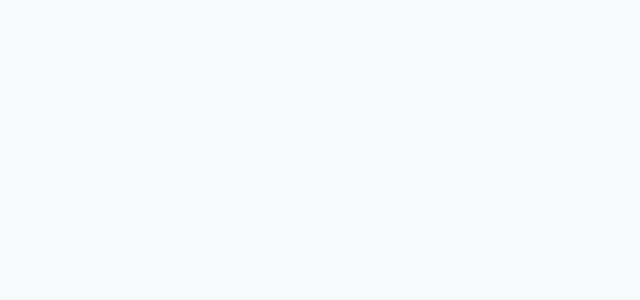
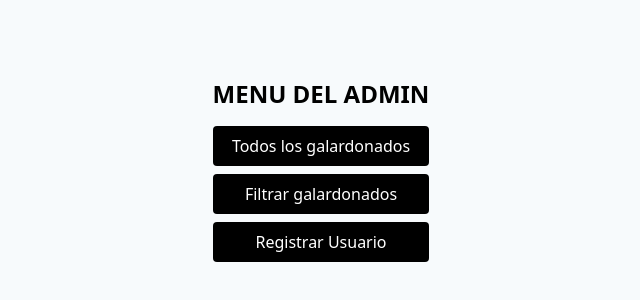
Before and after one commit to AddAcTech/proyectoWebFront, a React (Vite) app: page /adminMenu in a window 1280 px wide. Before the commit this address had no page. Shown: the part 230-530 px from the top of the page, without its empty margins (319-959 px from the left). Built offline with nearby package versions, Linux system fonts and the light colour scheme.

Commit message:
rutas admin, todo:checar register

```diff
--- a/src/App.jsx
+++ b/src/App.jsx
@@ -7,6 +7,7 @@ import User from "./components/User";
 import UserForm from "./components/UserForm";
 import AdminViewAsistiran from "./components/AdminViewAsistiran";
 import Register from "./components/Register";
+import AdminMenu from "./components/AdminMenu";
 
 function App() {
   return (
@@ -17,6 +18,7 @@ function App() {
             <Route path="/" element={<Login />} />
             <Route path="/register" element={<Register />} />
             <Route path="/admin" element={<AdminView />} />
+            <Route path="/adminMenu" element={<AdminMenu />} />
             <Route path="/asist" element={<AdminViewAsistiran />} />
             <Route path="/user" element={<User />} />
             <Route path="/userForm" element={<UserForm />} />
--- /dev/null
+++ b/src/components/AdminMenu.jsx
@@ -0,0 +1,31 @@
+import React from "react";
+import { useNavigate } from "react-router-dom";
+function AdminMenu() {
+  const navigate = useNavigate();
+
+  return (
+    <div className="h-screen flex flex-col gap-2 justify-center">
+      <h1 className="font-bold text-2xl text-center mb-2">MENU DEL ADMIN</h1>
+      <button
+        className="bg-black p-2 text-white font-medium rounded"
+        onClick={() => navigate("/admin")}
+      >
+        Todos los galardonados
+      </button>
+      <button
+        className="bg-black p-2 text-white font-medium rounded"
+        onClick={() => navigate("/asist")}
+      >
+        Filtrar galardonados
+      </button>
+      <button
+        className="bg-black p-2 text-white font-medium rounded"
+        onClick={() => navigate("/register")}
+      >
+        Registrar Usuario
+      </button>
+    </div>
+  );
+}
+
+export default AdminMenu;
--- a/src/components/Login.jsx
+++ b/src/components/Login.jsx
@@ -54,7 +54,7 @@ function Login() {
         </button>
         <button
           className="bg-black p-2 text-white font-medium rounded-sm"
-          onClick={() => navigate("/admin")}
+          onClick={() => navigate("/adminMenu")}
         >
           Admin
         </button>
```
